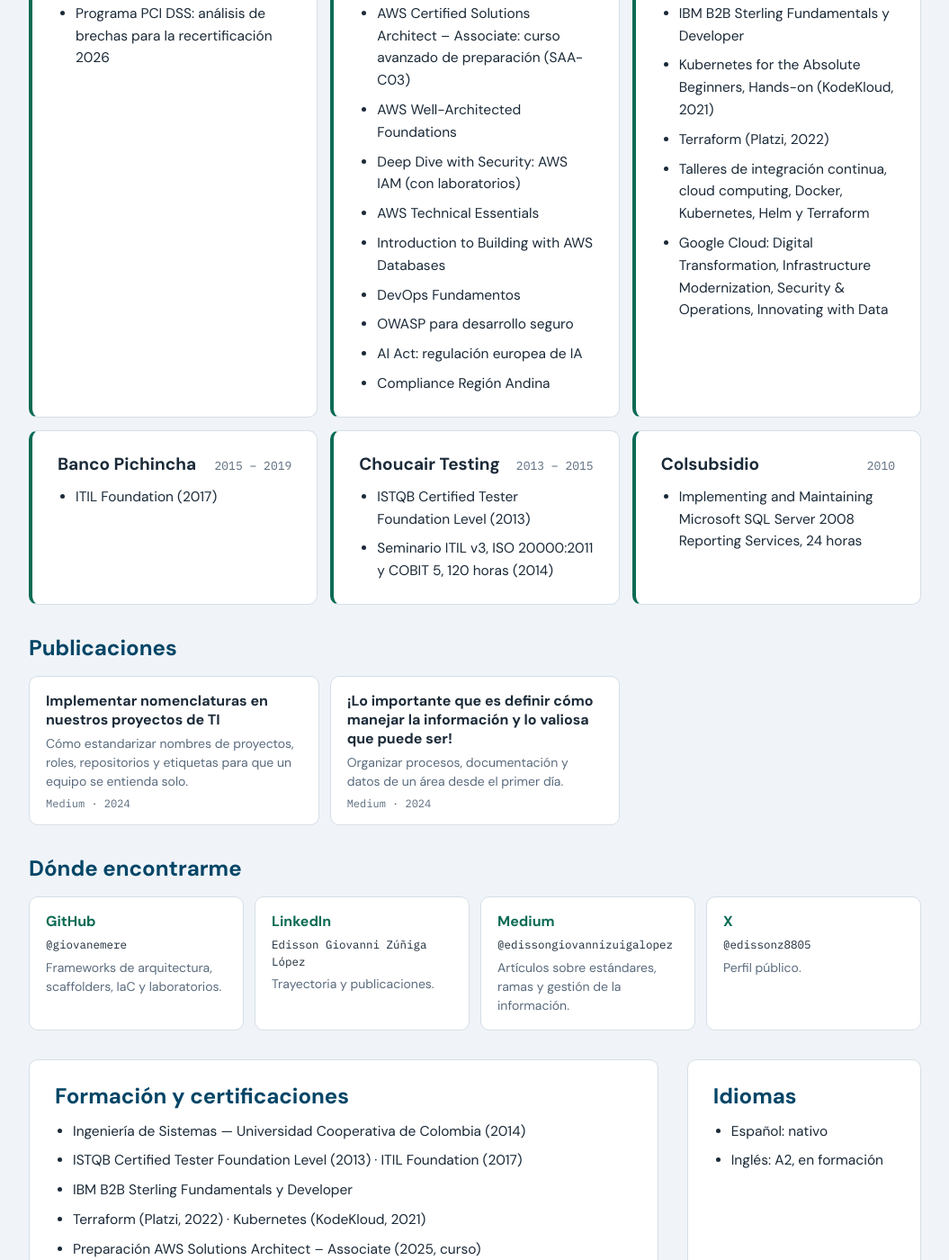
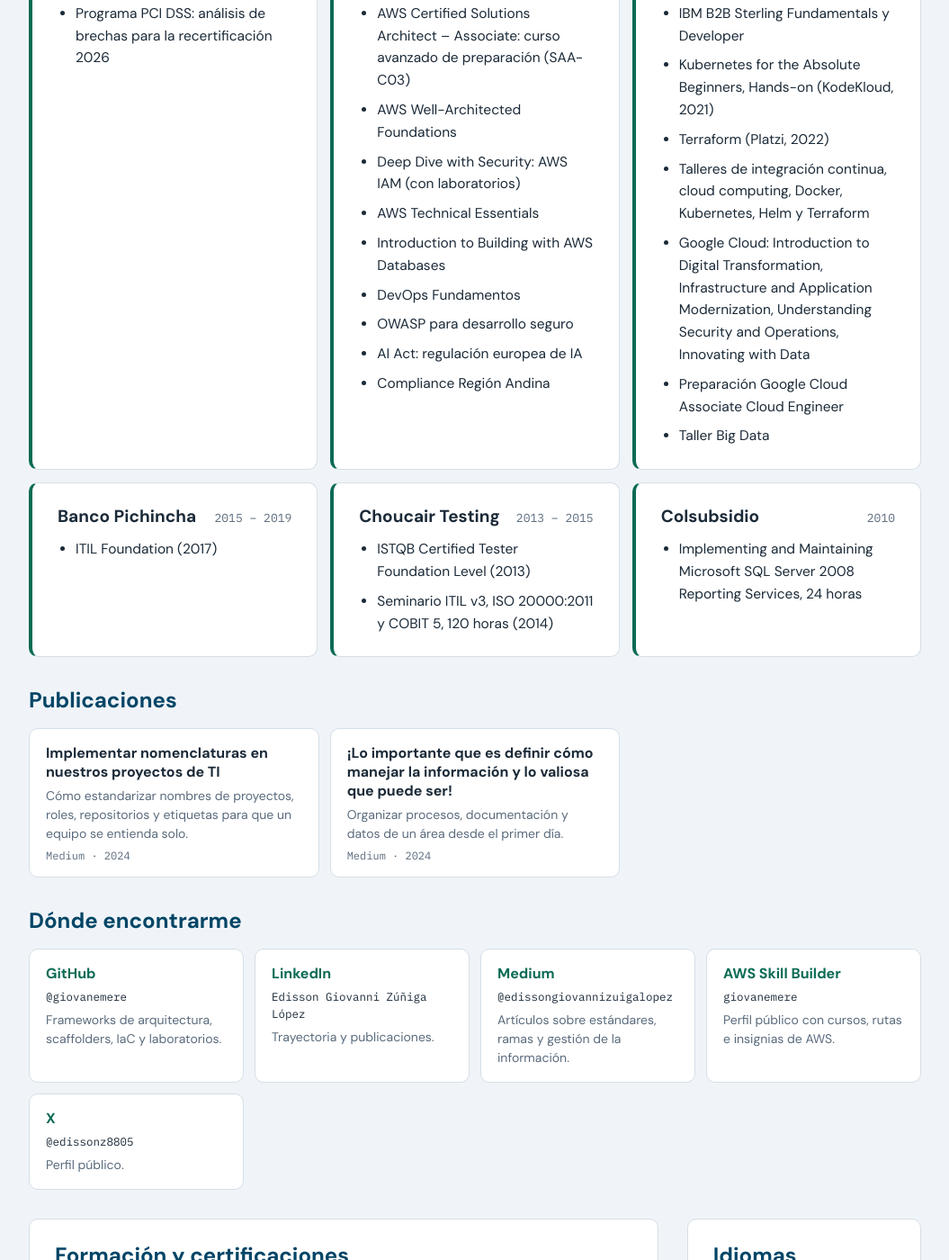
Before and after one commit to giovanemere/Edisson-Giovanni-Z-Lopez, a Jekyll site: the page built from index.md, in a window 1280 px wide and 1400 px high, scrolled down 5786 px. Shown: the whole window at 90% size, without its empty margins (112-1167 px from the left). Built offline with Jekyll 4.4.1, drawn with Linux system fonts in a browser that asks for light colours.

Commit message:
CV: perfil de AWS Skill Builder y cursos de Google Cloud confirmados
Co-Authored-By: Claude Opus 5.5 <noreply@anthropic.com>
Claude-Session: https://claude.ai/code/session_01EJKCXJE4jvN5P6e4SXpWRk

```diff
--- a/_data/cv.yml
+++ b/_data/cv.yml
@@ -239,7 +239,9 @@ learning:
       - "Kubernetes for the Absolute Beginners, Hands-on (KodeKloud, 2021)"
       - "Terraform (Platzi, 2022)"
       - "Talleres de integración continua, cloud computing, Docker, Kubernetes, Helm y Terraform"
-      - "Google Cloud: Digital Transformation, Infrastructure Modernization, Security & Operations, Innovating with Data"
+      - "Google Cloud: Introduction to Digital Transformation, Infrastructure and Application Modernization, Understanding Security and Operations, Innovating with Data"
+      - "Preparación Google Cloud Associate Cloud Engineer"
+      - "Taller Big Data"
   - stage: "Banco Pichincha"
     period: "2015 – 2019"
     items:
@@ -277,6 +279,10 @@ presence:
     handle: "@edissongiovannizuigalopez"
     url: "https://medium.com/@edissongiovannizuigalopez"
     detail: "Artículos sobre estándares, ramas y gestión de la información."
+  - name: "AWS Skill Builder"
+    handle: "giovanemere"
+    url: "https://skillsprofile.skillbuilder.aws/user/giovanemere"
+    detail: "Perfil público con cursos, rutas e insignias de AWS."
   - name: "X"
     handle: "@edissonz8805"
     url: "https://x.com/edissonz8805"
```
